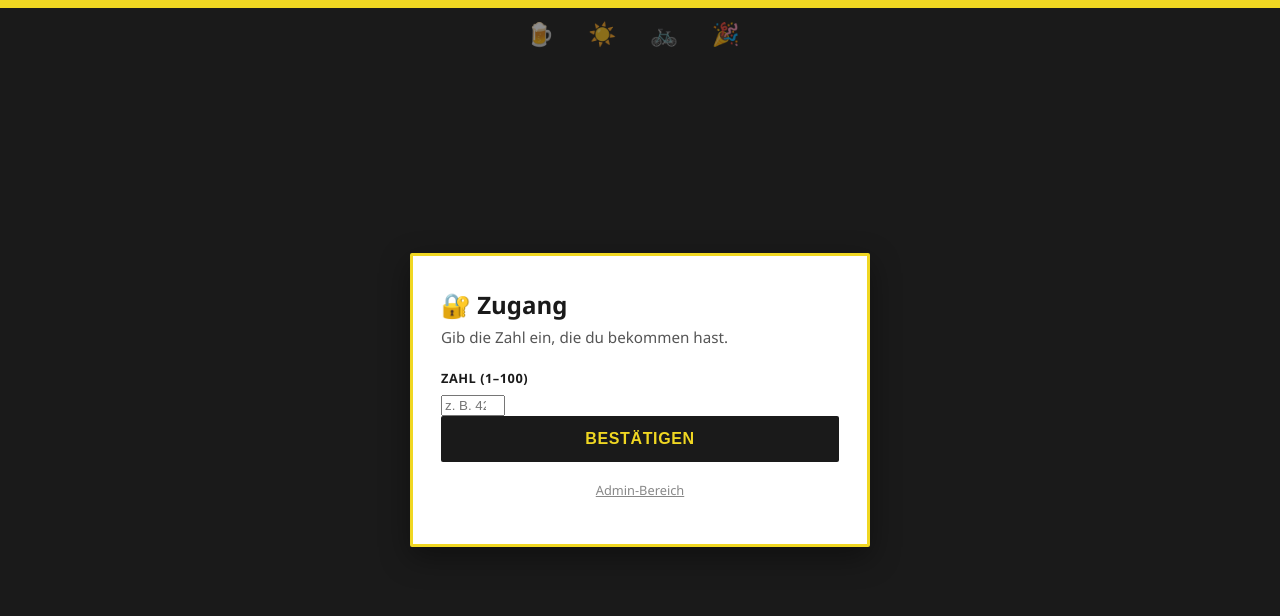
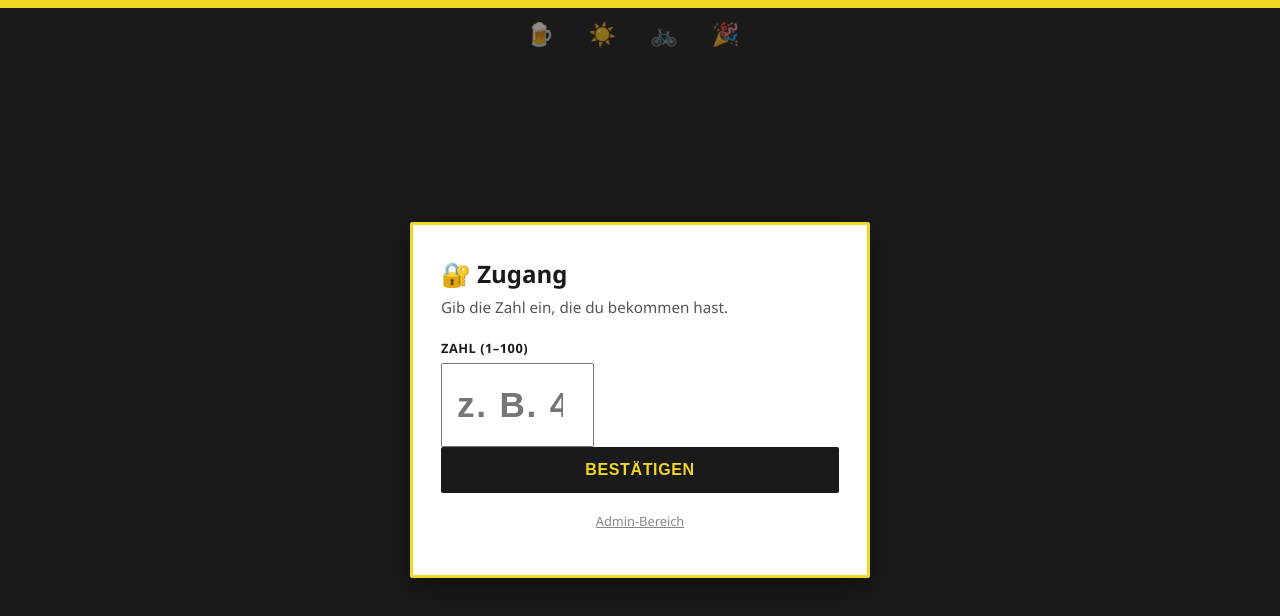
Before and after one commit to VibeCodiac/Anfragen, a website: page public/index.html in a window 1280 px wide. Drawn offline with Linux system fonts and the light colour scheme.

Commit message:
Update style.css

```diff
--- a/public/style.css
+++ b/public/style.css
@@ -304,3 +304,10 @@ footer.admin-link a {
   50% { transform: scale(1.15) rotate(8deg); }
   100% { transform: scale(1) rotate(0deg); }
 }
+.big-input {
+  font-size: 2.2rem;
+  text-align: center;
+  padding: 20px 14px;
+  font-weight: 700;
+  letter-spacing: 0.05em;
+}
```
